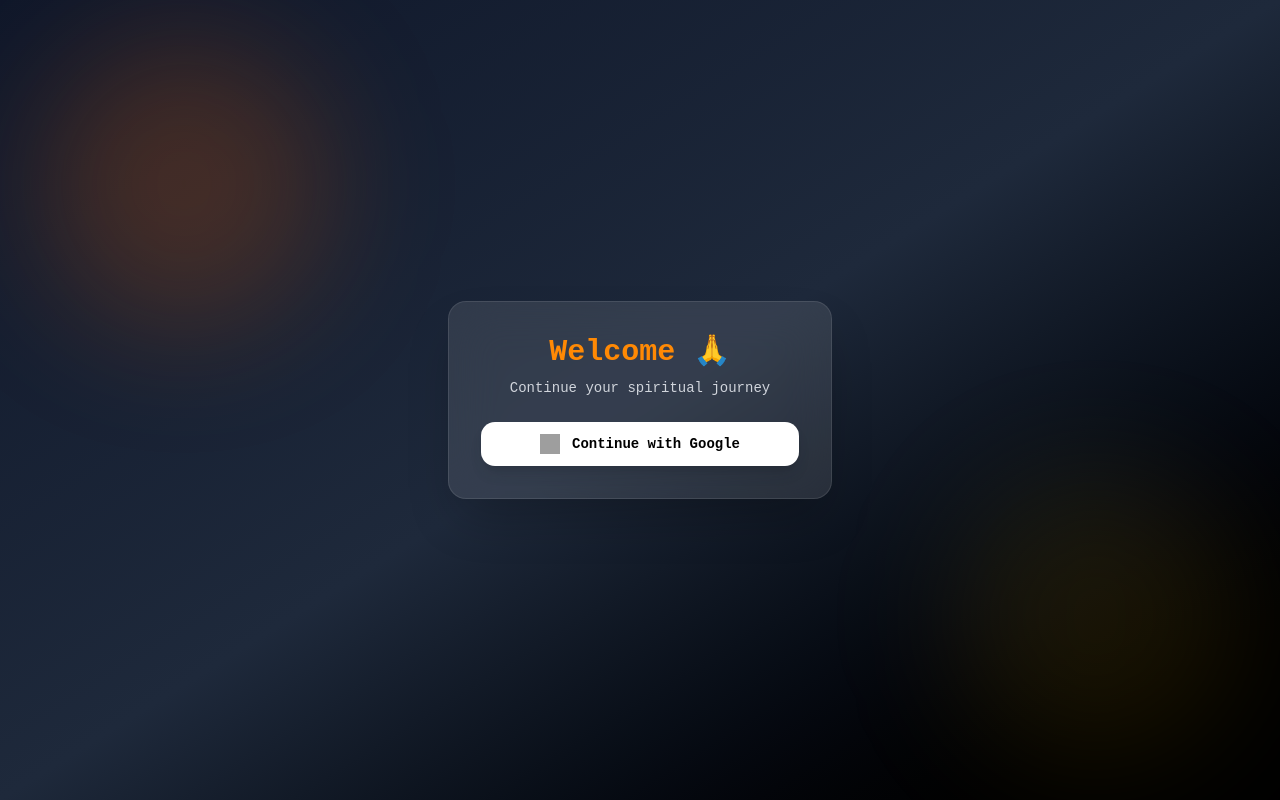
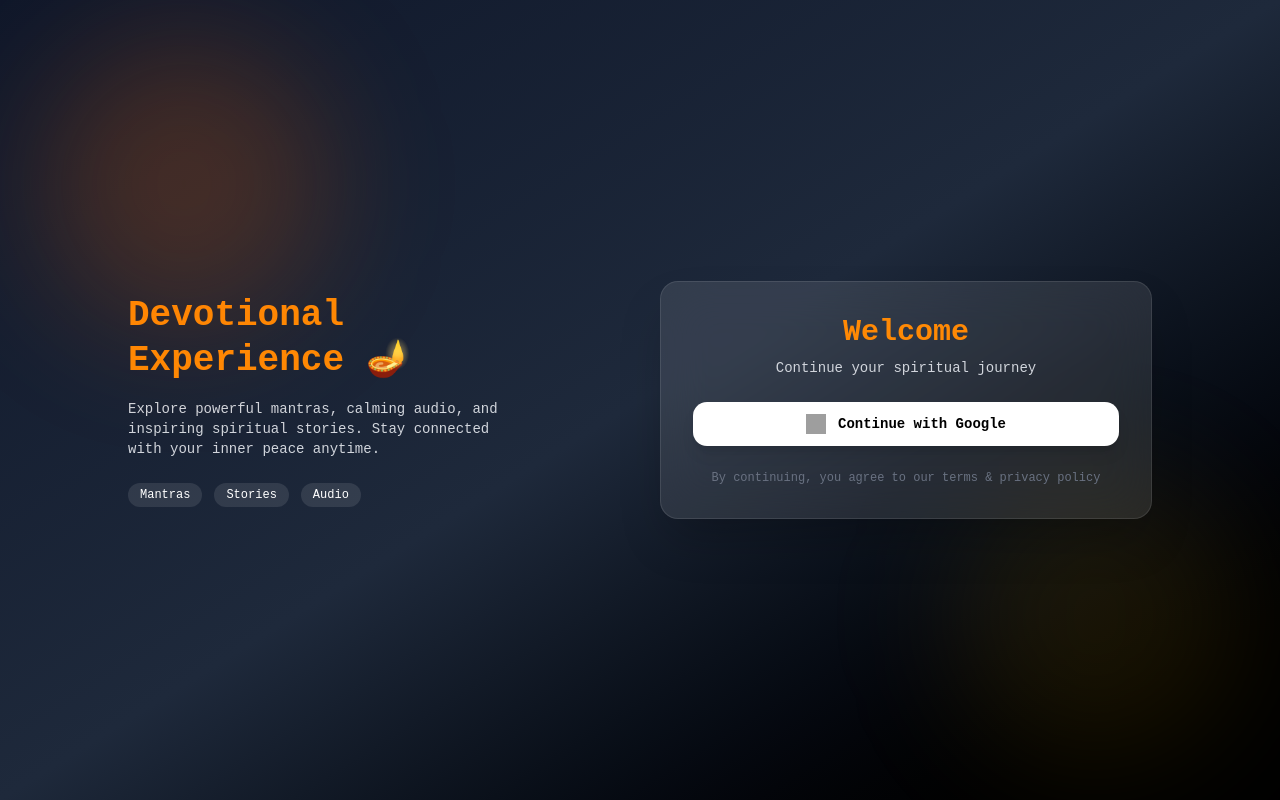
Before and after one commit to inbarasan2003/Devotional-Web, a React (Vite) app: page /login in a window 1280 px wide. Built offline with nearby package versions, Linux system fonts and the light colour scheme; grey boxes are pictures that could not be loaded.

Commit message:
add Home Gallery

```diff
--- /dev/null
+++ b/src/Pages/Gallery-Slider.tsx
@@ -0,0 +1,86 @@
+import { useState } from "react";
+import { motion } from "framer-motion";
+
+const images = [
+  "https://i.pinimg.com/736x/ae/37/5e/ae375ecde47f60d069fd41d9a778ee88.jpg",
+  "https://i.pinimg.com/1200x/0f/38/cf/0f38cffa724cd4d400c3b8276d9fbcf1.jpg",
+  "https://i.pinimg.com/736x/9b/8b/98/9b8b9843004f467353086a4420e545ce.jpg",
+  "https://i.pinimg.com/736x/b3/4a/9c/b34a9cf50fccb7011e06c1e5c4d93a3e.jpg",
+  "https://i.pinimg.com/1200x/88/8f/db/888fdb79ea6f0bc4b8d8aa04af02bc19.jpg",
+  "https://i.pinimg.com/1200x/8e/ab/5e/8eab5ee7620c643643a4728ca5809cca.jpg",
+  "https://i.pinimg.com/1200x/0f/83/ac/0f83ac4c09cba7e3e1d3951355a34453.jpg",
+  "https://i.pinimg.com/736x/b8/15/a2/b815a2e212c14ffa3430184ec3a99f2a.jpg",
+  "https://i.pinimg.com/736x/23/d3/30/23d330bb539515722b81d3960638e785.jpg",
+  "https://i.pinimg.com/736x/33/23/ce/3323ce82a10acdcf94a13b5d53219562.jpg",
+  "https://i.pinimg.com/736x/11/4f/19/114f19d5bd74808a6e8b04f128be2ad5.jpg"
+];
+
+export default function GalleryCarousel() {
+
+  const [index, setIndex] = useState(0);
+
+  const visibleCount = 4; // 👈 show 4 images
+
+  const nextSlide = () => {
+    if (index < images.length - visibleCount) {
+      setIndex(index + 1);
+    }
+  };
+
+  const prevSlide = () => {
+    if (index > 0) {
+      setIndex(index - 1);
+    }
+  };
+
+  return (
+    <section className="px-4 pb-10 max-w-6xl mx-auto">
+
+      <h2 className="text-xl font-bold text-orange-400 mb-4 text-center">
+        Divine Gallery ✨
+      </h2>
+
+      <div className="relative">
+
+        {/* 🔥 SLIDER */}
+        <div className="overflow-hidden">
+          <motion.div
+            animate={{ x: `-${index * 25}%` }} // 👈 move by 1 card
+            transition={{ duration: 0.4 }}
+            className="flex gap-4"
+          >
+            {images.map((img, i) => (
+              <div
+                key={i}
+                className="min-w-[25%] aspect-2/3 rounded-xl overflow-hidden shadow-lg"
+              >
+                <img
+                  src={img}
+                  className="w-full h-full object-cover hover:scale-110 transition"
+                />
+              </div>
+            ))}
+          </motion.div>
+        </div>
+
+        {/* 🔥 PREV */}
+        <button
+          onClick={prevSlide}
+          className="absolute left-0 top-1/2 -translate-y-1/2 bg-black/40 px-3 py-2 rounded-full text-white hover:bg-black/70"
+        >
+          ◀
+        </button>
+
+        {/* 🔥 NEXT */}
+        <button
+          onClick={nextSlide}
+          className="absolute right-0 top-1/2 -translate-y-1/2 bg-black/40 px-3 py-2 rounded-full text-white hover:bg-black/70"
+        >
+          ▶
+        </button>
+
+      </div>
+
+    </section>
+  );
+}
--- a/src/Pages/Home.tsx
+++ b/src/Pages/Home.tsx
@@ -1,5 +1,6 @@
 import { useNavigate } from "react-router-dom";
 import { motion } from "framer-motion";
+import GallerySlider from "./Gallery-Slider";
 
 export default function Home() {
 
@@ -71,35 +72,7 @@ export default function Home() {
       </section>
 
       {/* 🔥 GALLERY */}
-      <section className="px-4 pb-10 max-w-6xl mx-auto">
-
-        <h2 className="text-xl font-bold text-orange-400 mb-4 text-center">
-          Divine Gallery ✨
-        </h2>
-
-        <div className="grid grid-cols-2 md:grid-cols-4 gap-4">
-
-          {[
-            "https://i.pinimg.com/564x/f4/b4/b9/f4b4b95dd8e1b48588ba08f51a887c24.jpg",
-            "https://e1.pxfuel.com/desktop-wallpaper/869/945/desktop-wallpaper-hindu-god-hindu-god-thumbnail.jpg",
-            "https://i.pinimg.com/474x/a8/9f/67/a89f67592990ba7f6854fc54669f6255.jpg",
-            "https://encrypted-tbn0.gstatic.com/images?q=tbn:ANd9GcSSj-l7KcV1oBIr9KgVEQPgrzozkgKbrwkHbA&s",
-          ].map((img, i) => (
-            <motion.div
-              key={i}
-              whileHover={{ scale: 1.08 }}
-              className="aspect-4/3 overflow-hidden rounded-xl shadow-lg"
-            >
-              <img
-                src={img}
-                className="w-full h-full object-cover"
-              />
-            </motion.div>
-          ))}
-
-        </div>
-
-      </section>
+      <GallerySlider/>
 
       {/* 🔥 FOOTER */}
       <footer className="bg-black/40 backdrop-blur text-center py-6 text-gray-400 text-sm">
--- a/src/Pages/Login.tsx
+++ b/src/Pages/Login.tsx
@@ -91,20 +91,45 @@ export default function Login() {
     // 🔥 FULL PAGE BACKGROUND
     <div className="min-h-screen flex items-center justify-center bg-linear-to-br from-[#0f172a] via-[#1e293b] to-black px-4 text-white relative overflow-hidden">
 
-      {/* 🔥 GLOW BACKGROUND (decorative UI effect) */}
+      {/* 🔥 GLOW BACKGROUND */}
       <div className="absolute w-72 h-72 bg-orange-500/20 blur-3xl rounded-full top-10 left-10"></div>
       <div className="absolute w-72 h-72 bg-yellow-500/10 blur-3xl rounded-full bottom-10 right-10"></div>
 
+      {/* 🔥 MAIN GRID */}
+      <div className="grid md:grid-cols-2 gap-10 items-center max-w-5xl w-full">
+
+        {/* 🔥 LEFT SIDE (BRANDING) */}
+        <motion.div
+          initial={{ opacity: 0, x: -40 }}
+          animate={{ opacity: 1, x: 0 }}
+          className="hidden md:flex flex-col gap-4"
+        >
+          <h1 className="text-4xl font-bold text-orange-400 leading-tight">
+            Devotional <br /> Experience 🪔
+          </h1>
+
+          <p className="text-gray-300 text-sm max-w-sm">
+            Explore powerful mantras, calming audio, and inspiring spiritual stories.
+            Stay connected with your inner peace anytime.
+          </p>
+
+          <div className="flex gap-3 mt-2">
+            <span className="text-xs bg-white/10 px-3 py-1 rounded-full">Mantras</span>
+            <span className="text-xs bg-white/10 px-3 py-1 rounded-full">Stories</span>
+            <span className="text-xs bg-white/10 px-3 py-1 rounded-full">Audio</span>
+          </div>
+        </motion.div>
+
         {/* 🔥 LOGIN CARD */}
         <motion.div
-        initial={{ opacity: 0, scale: 0.9 }} // animation start
-        animate={{ opacity: 1, scale: 1 }}   // animation end
-        className="bg-white/10 backdrop-blur-xl border border-white/10 shadow-2xl rounded-2xl p-8 w-full max-w-sm text-center"
+          initial={{ opacity: 0, scale: 0.9 }}
+          animate={{ opacity: 1, scale: 1 }}
+          className="bg-white/10 backdrop-blur-xl border border-white/10 shadow-2xl rounded-2xl p-8 w-full text-center"
         >
 
           {/* 🔥 TITLE */}
           <h1 className="text-3xl font-bold text-orange-400 mb-2">
-          Welcome 🙏
+            Welcome
           </h1>
 
           {/* 🔥 SUBTEXT */}
@@ -114,7 +139,7 @@ export default function Login() {
 
           {/* 🔥 GOOGLE LOGIN BUTTON */}
           <button
-          onClick={handleLogin} // trigger login
+            onClick={handleLogin}
             className="flex items-center justify-center gap-3 w-full bg-white text-black rounded-xl py-3 hover:scale-105 transition shadow-lg"
           >
 
@@ -132,14 +157,21 @@ export default function Login() {
 
           </button>
 
-        {/* 🔥 LOADING STATE (shown during login) */}
+          {/* 🔥 LOADING STATE */}
           {mutation.isPending && (
             <p className="text-xs text-gray-400 mt-4">
               Signing you in...
             </p>
           )}
 
+          {/* 🔥 FOOTER TEXT */}
+          <p className="text-xs text-gray-500 mt-6">
+            By continuing, you agree to our terms & privacy policy
+          </p>
+
         </motion.div>
+
+      </div>
     </div>
   );
 }
```
Lines whose indentation alone changed are shown as unchanged.
